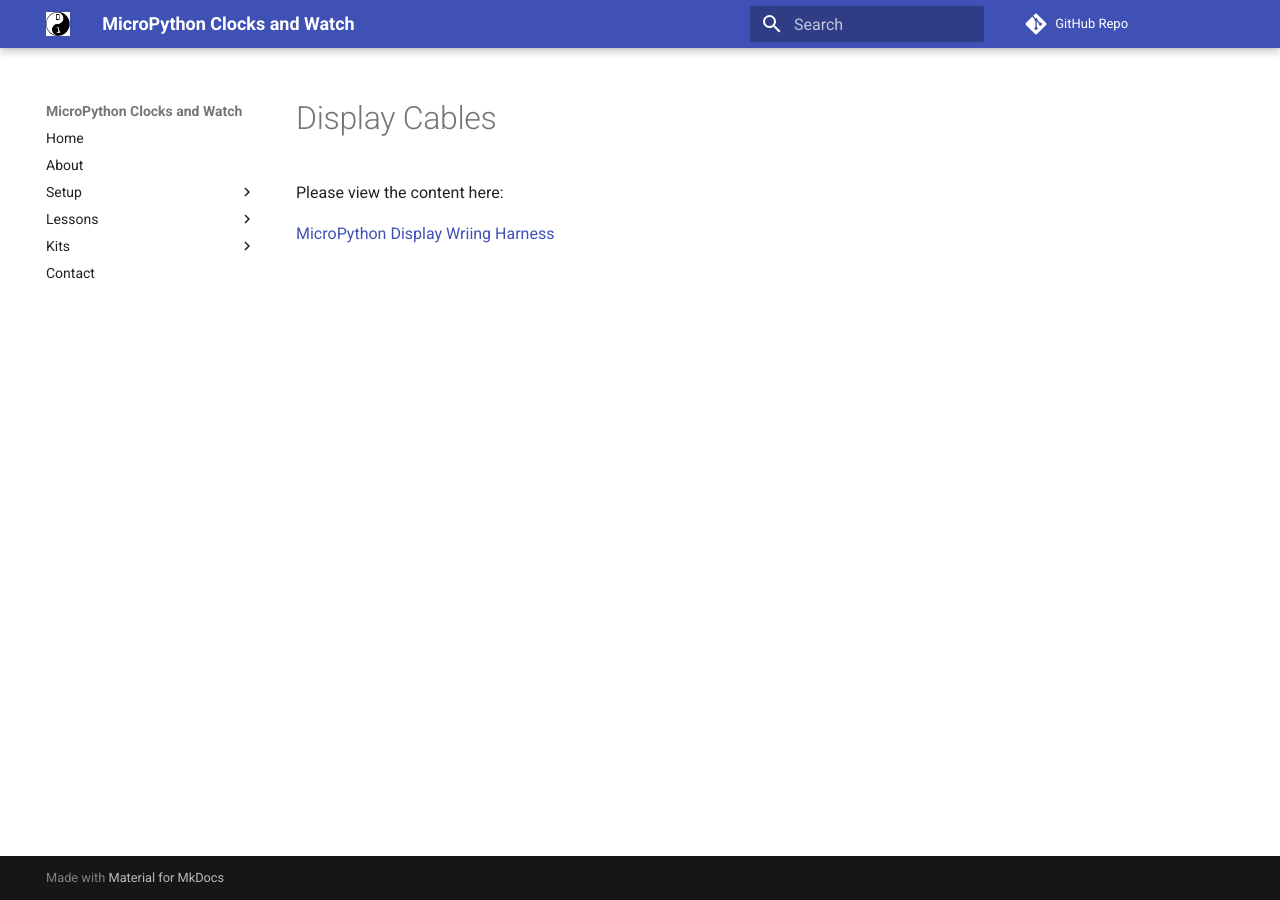
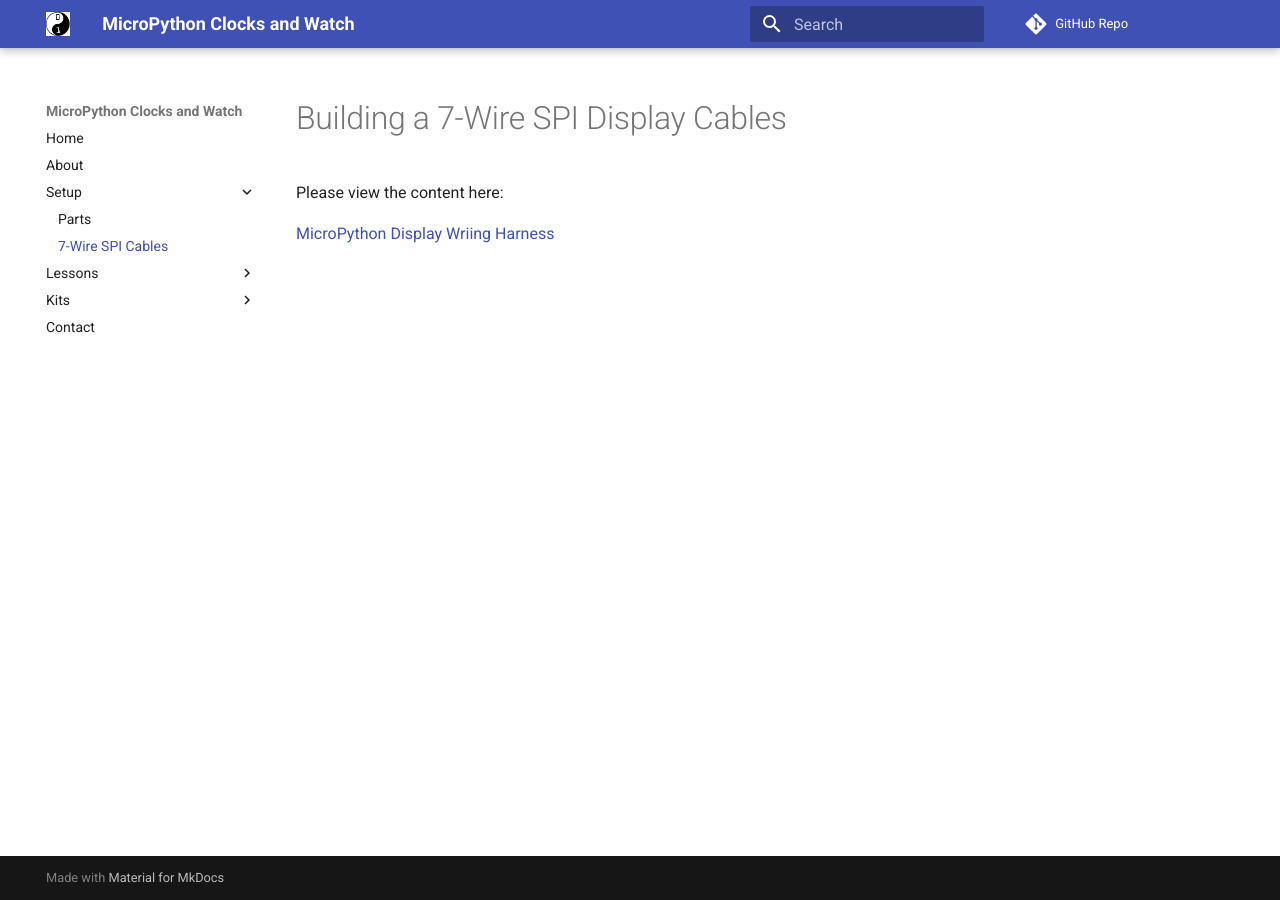
Before and after one commit to dmccreary/micropython-clocks-and-watches, an MkDocs documentation site: the page built from docs/setup/display-cable.md, in a window 1280 px wide. Built offline with MkDocs 1.6.1 and Material for MkDocs 9.7.7, drawn with Linux system fonts in a browser that asks for light colours; comment, search, counter and statistics services are not loaded.

Commit message:
updating content

```diff
--- a/docs/setup/display-cable.md
+++ b/docs/setup/display-cable.md
@@ -1,4 +1,4 @@
-# Display Cables
+# Building a 7-Wire SPI Display Cables
 
 Please view the content here:
 
--- a/mkdocs.yml
+++ b/mkdocs.yml
@@ -9,6 +9,7 @@ nav:
   - About: about.md
   - Setup:
     - Parts: setup/parts.md
+    - 7-Wire SPI Cables: setup/display-cable.md
   - Lessons:
     - Introduction: lessons/index.md
     - Hardware Config: 00-hardware-config.md
```
